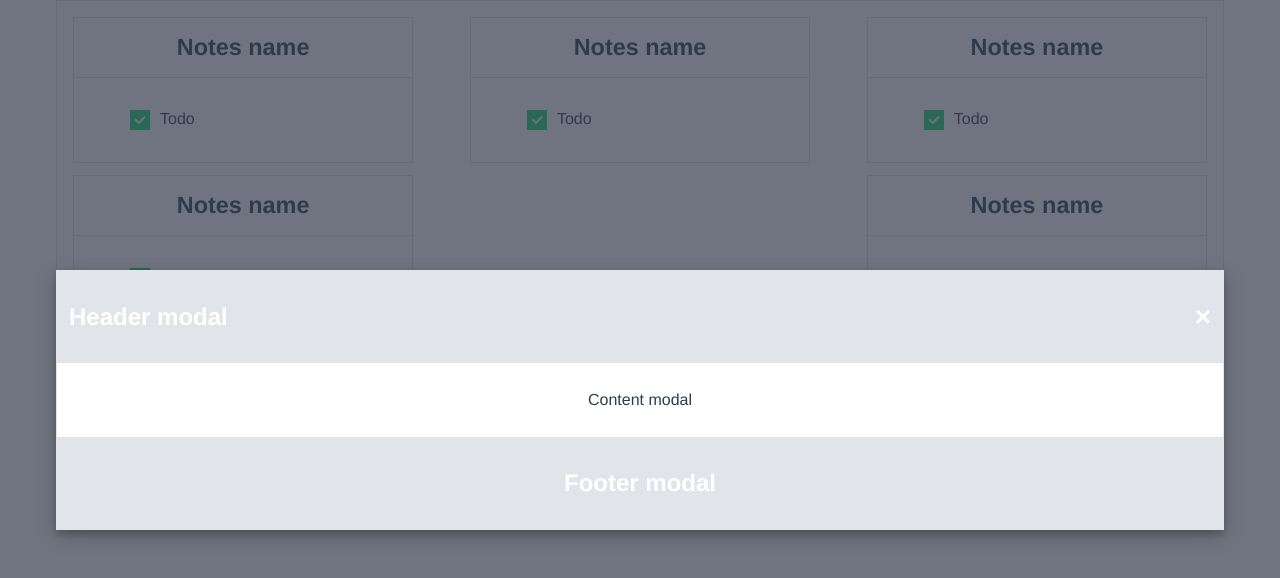
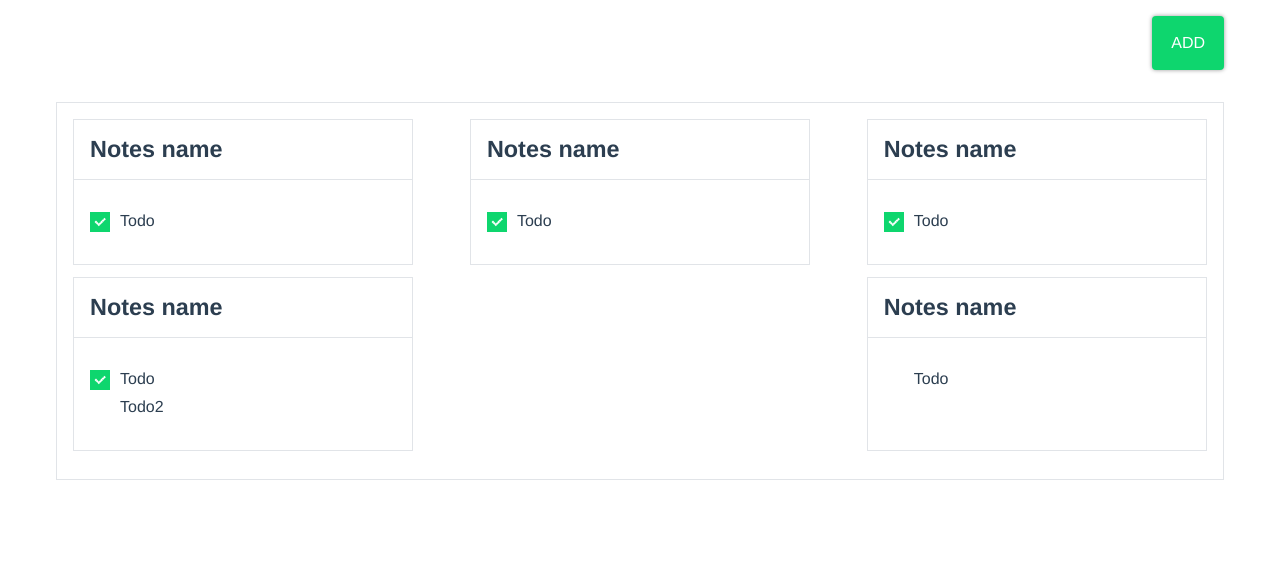
Before and after one commit to legusha/Todo-list, a Vue app: page / in a window 1280 px wide. Shown: the top 578 px of the page. Built offline with nearby package versions, Linux system fonts and the light colour scheme.

Commit message:
fix items view in ToDoList.vue,added global class for buttons size

```diff
--- a/src/App.vue
+++ b/src/App.vue
@@ -1,5 +1,5 @@
 <template>
-  <div id="app">
+  <div id="app" class="mt-4">
     <router-view/>
   </div>
 </template>
--- a/src/assets/scss/components/buttons.scss
+++ b/src/assets/scss/components/buttons.scss
@@ -2,7 +2,7 @@
   background-color: transparent;
   color: $white;
   transition: .3s;
-  padding: 12px 18px;
+  padding: 12px 16px;
   font-family: inherit;
   text-align: center;
   font-style: normal;
@@ -18,7 +18,14 @@
   box-shadow: 0 0 4px #999;
   cursor: pointer;
 }
-
+.btn-big {
+  padding: 14px 18px;
+  font-size: 16px;
+}
+.btn-small {
+  padding: 10px 14px;
+  font-size: 12px;
+}
 .btn-success,
 .btn-outline-success,
 {
--- a/src/components/NotesList.vue
+++ b/src/components/NotesList.vue
@@ -5,7 +5,7 @@
       :key="index"
       class="card mb-3 note"
     >
-      <div class="card-title note-title">
+      <div class="card-title note-title text-left">
         <h3 class="m-0">{{note.name}}</h3>
       </div>
       <div class="card-body note-body">
@@ -51,7 +51,7 @@ export default {
         mutable: false,
         checkboxType: 'success'
       },
-      modalActive: true
+      modalActive: false
     }
   },
   methods: {
--- a/src/components/ToDoList.vue
+++ b/src/components/ToDoList.vue
@@ -1,7 +1,7 @@
 <template>
   <ul
     @click.prevent.stop="action($event)"
-    class="todo-list"
+    class="todo-list p-0"
   >
     <li
       v-for="(todo, index) in list"
--- a/src/views/Main.vue
+++ b/src/views/Main.vue
@@ -1,5 +1,8 @@
 <template>
-  <section class="container">
+  <section id="main" class="container">
+    <div class="main-action text-right pb-4 mb-4">
+      <button class="btn-success btn-big">Add</button>
+    </div>
     <NotesList
       :list="noteList"
     ></NotesList>
```
